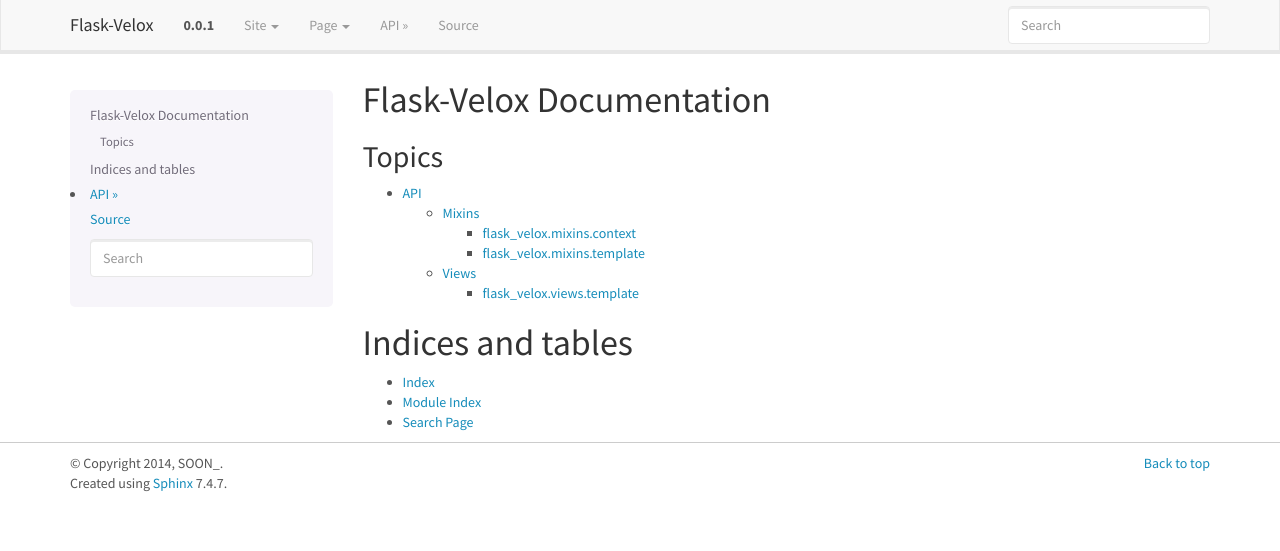
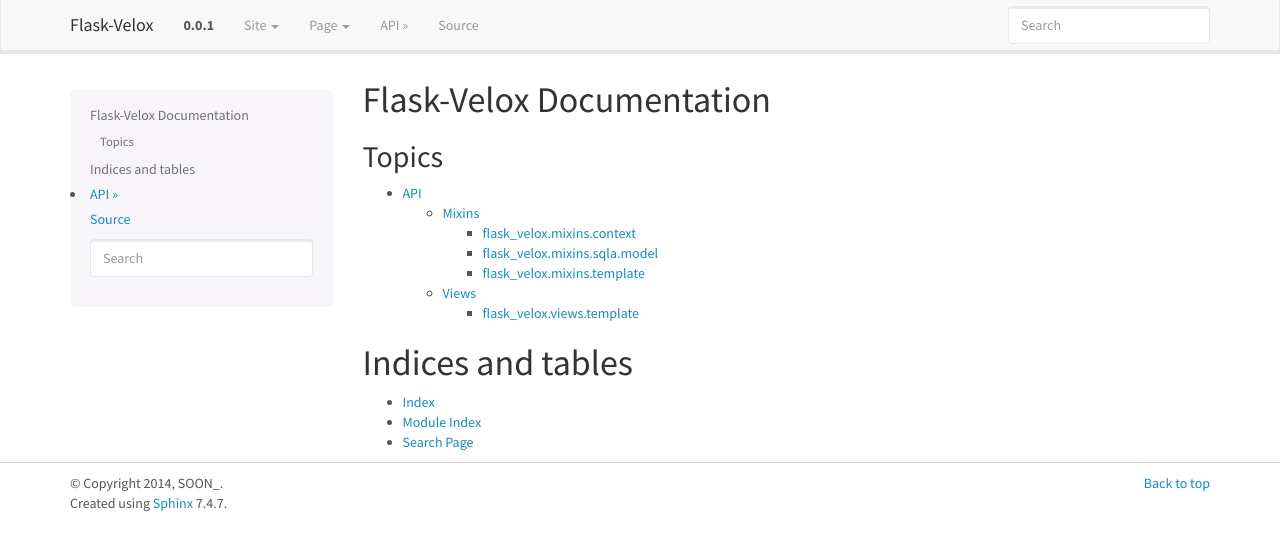
Before and after one commit to thisissoon/Flask-Velox, a Sphinx documentation site: the page built from docs/index.rst, in a window 1280 px wide. Shown: the top 551 px of the page. Built offline with Sphinx 7.4.7, drawn with Linux system fonts in a browser that asks for light colours.

Commit message:
Added mixins.sqla.model to aoi mixin auto doc

```diff
--- a/docs/api/mixins.rst
+++ b/docs/api/mixins.rst
@@ -11,6 +11,14 @@
     :members:
     :private-members:
 
+flask_velox.mixins.sqla.model
+-----------------------------
+
+.. automodule:: flask_velox.mixins.sqla.model
+    :members:
+    :private-members:
+    :show-inheritance:
+
 flask_velox.mixins.template
 ---------------------------
 
```
